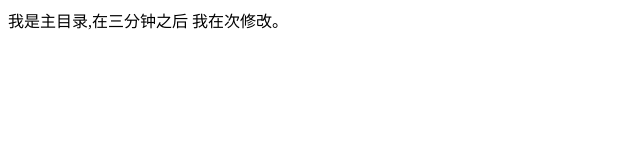
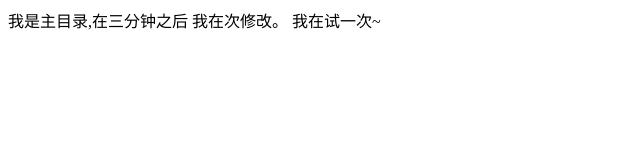
Before and after one commit to zyzhan1/test, a plain HTML site: page index.html in a window 1280 px wide. Shown: the whole page, without its empty margins (0-640 px from the left). Drawn offline with Linux system fonts and the light colour scheme.

Commit message:
重新提交一次
不要着急

```diff
--- a/index.html
+++ b/index.html
@@ -8,6 +8,6 @@
 </head>
 <body>
    我是主目录,在三分钟之后 我在次修改。
-
+    我在试一次~
 </body>
 </html>
```
